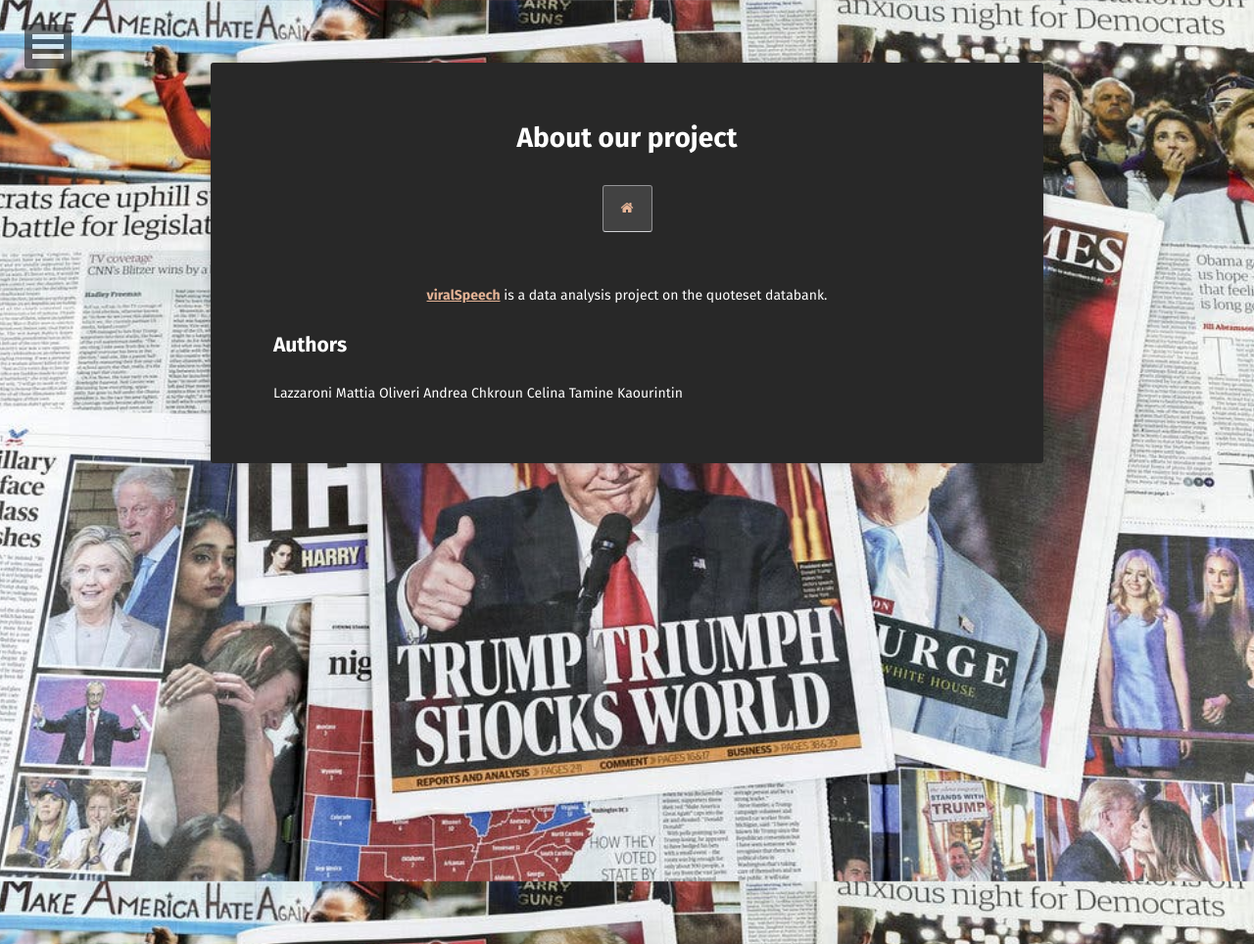
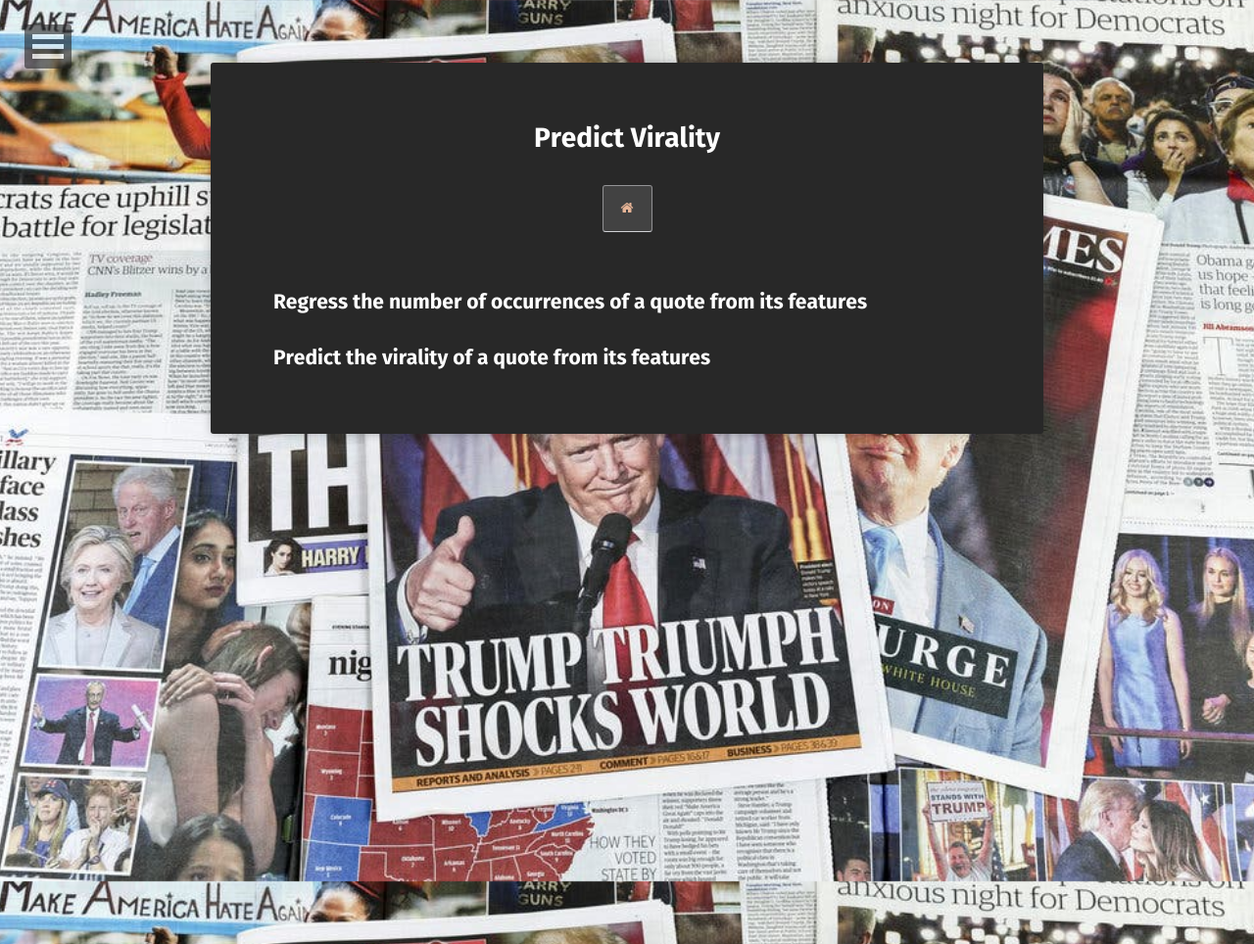
Before and after one commit to kaoutamine/viralSpeech, a Jekyll site: the page built from predict_virality/index.md, in a window 1280 px wide. Shown: the whole page at 98% size. Built offline with Jekyll 4.4.1, drawn with Linux system fonts in a browser that asks for light colours; some web fonts are replaced.

Commit message:
start markdown

```diff
--- a/predict_virality/index.md
+++ b/predict_virality/index.md
@@ -1,14 +1,11 @@
 ---
 layout: page
-title: About our project
+title: Predict Virality
 date: 08-12-2021
 comments: false
 ---
 
-<center><a href="https://kaoutamine.github.io/viralSpeechMoon/"><b>viralSpeech</b></a> is a data analysis project on the quoteset databank.</center>
+## Regress the number of occurrences of a quote from its features
 
-## Authors
-Lazzaroni Mattia
-Oliveri Andrea
-Chkroun Celina
-Tamine Kaourintin
+
+## Predict the virality of a quote from its features
```
Also changed, not shown: aboutus/index.md (+1 -1 lines), feature_extraction/index.md (+1 -9 lines), quotebank/index.md (+1 -9 lines), summary/index.md (+1 -9 lines).
